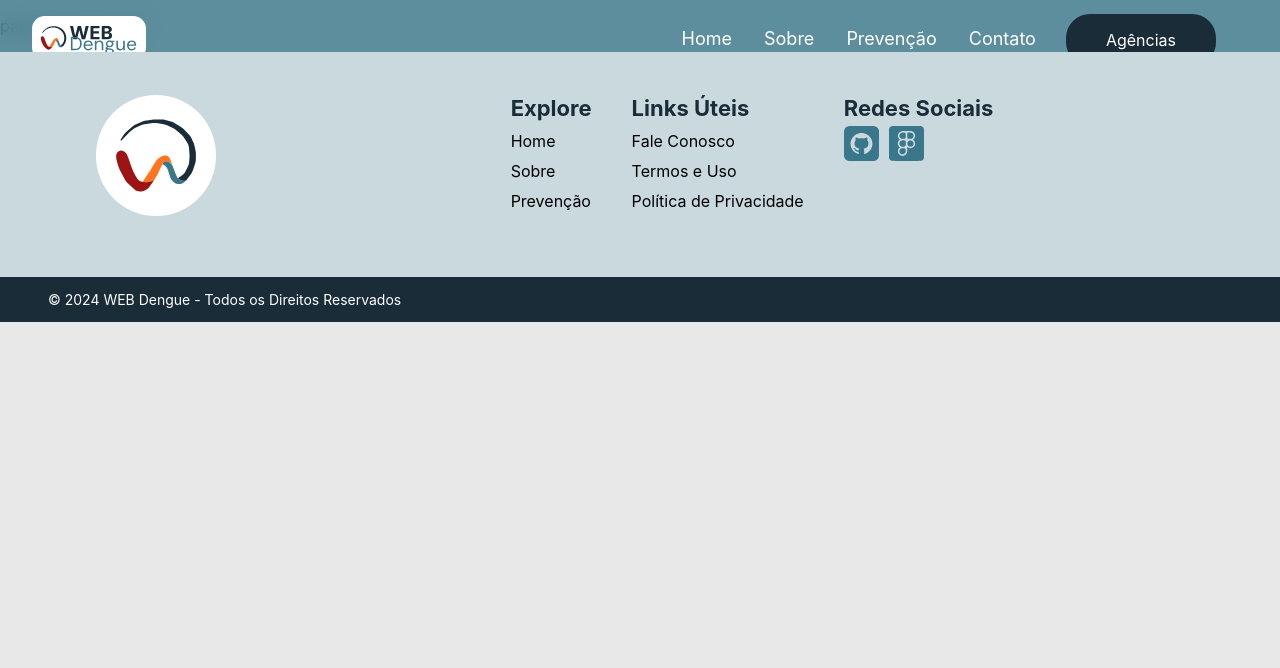
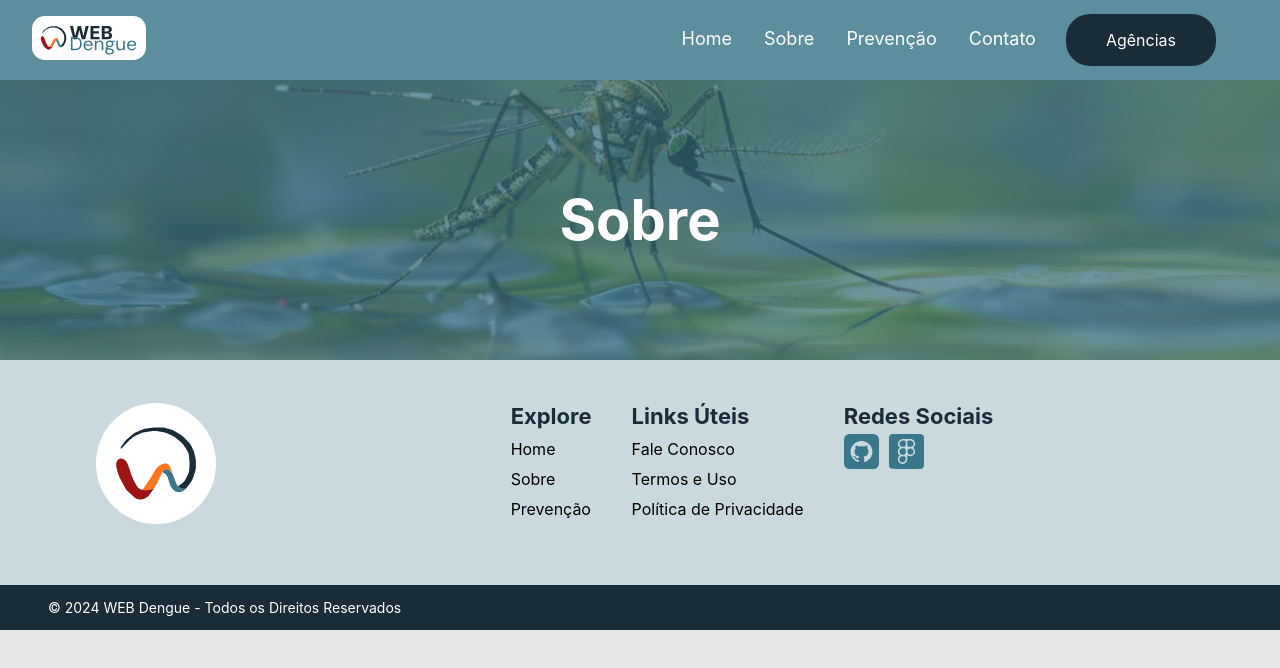
Before and after one commit to vctrwesley/web-dengue, an Angular app: page /usuario/page-sobre in a window 1280 px wide. Shown: the top 668 px of the page. Built offline with nearby package versions, Linux system fonts and the light colour scheme.

Commit message:
modulo shared jundo do componente header das paginas configurado e ja aplicado funcioando

```diff
--- a/src/app/app.module.ts
+++ b/src/app/app.module.ts
@@ -6,17 +6,19 @@ import { AppComponent } from './app.component';
 import { LayoutComponent } from './layout/layout.component';
 import { TemplateModule } from './template/template.module';
 import { SistemaModule } from './sistema/sistema.module';
+import { SharedModule } from './shared/shared.module';
 
 @NgModule({
   declarations: [
     AppComponent,
-    LayoutComponent
+    LayoutComponent,
   ],
   imports: [
     BrowserModule,
     AppRoutingModule,
     TemplateModule,
     SistemaModule,
+    SharedModule
   ],
   providers: [],
   bootstrap: [AppComponent]
--- /dev/null
+++ b/src/app/shared/header/header.component.css
@@ -0,0 +1,24 @@
+.banner-content-title {
+    width: 100%;
+    height: 35vh;
+    background-image: url("/assets/images/header-title.png");
+    background-size: cover;
+    background-position: center;
+    background-repeat: no-repeat;
+    display: flex;
+    align-items: center;
+    justify-content: center;
+    margin-top: 5rem;
+  }
+
+  .title {
+    display: flex;
+    text-align: center;
+  }
+
+  .title h2 {
+    color: var(--color-light);
+    font-size: 56px;
+    text-align: center;
+    margin: 40px;
+  }
--- /dev/null
+++ b/src/app/shared/header/header.component.html
@@ -0,0 +1,7 @@
+<section class="banner-header">
+    <div class="banner-content-title">
+        <div class="title">
+            <h2>{{ title }}</h2>
+        </div>
+    </div>
+</section>
--- a/src/app/sistema/page-contato/page-contato.component.html
+++ b/src/app/sistema/page-contato/page-contato.component.html
@@ -1 +1 @@
-<p>page-contato works!</p>
+<app-header [title]="'Contato'"></app-header>
--- a/src/app/sistema/page-home/page-home.component.css
+++ b/src/app/sistema/page-home/page-home.component.css
@@ -274,6 +274,6 @@
   }
 
   .section-04 {
-    grid-template-columns: 1fr; /* Define uma coluna em telas menores */
+    grid-template-columns: 1fr;
   }
 }
--- a/src/app/sistema/page-prevencao/page-prevencao.component.html
+++ b/src/app/sistema/page-prevencao/page-prevencao.component.html
@@ -1 +1 @@
-<p>page-prevencao works!</p>
+<app-header [title]="'Dicas de prevenção'"></app-header>
--- a/src/app/sistema/page-sobre/page-sobre.component.html
+++ b/src/app/sistema/page-sobre/page-sobre.component.html
@@ -1 +1 @@
-<p>page-sobre works!</p>
+<app-header [title]="'Sobre'"></app-header>
--- a/src/app/sistema/sistema.module.ts
+++ b/src/app/sistema/sistema.module.ts
@@ -6,6 +6,7 @@ import { PageHomeComponent } from './page-home/page-home.component';
 import { PageSobreComponent } from './page-sobre/page-sobre.component';
 import { PagePrevencaoComponent } from './page-prevencao/page-prevencao.component';
 import { PageContatoComponent } from './page-contato/page-contato.component';
+import { SharedModule } from '../shared/shared.module';
 
 
 @NgModule({
@@ -18,6 +19,7 @@ import { PageContatoComponent } from './page-contato/page-contato.component';
   imports: [
     CommonModule,
     SistemaRoutingModule,
+    SharedModule
   ],
 })
 export class SistemaModule { }
```
Also changed, not shown: src/app/shared/header/header.component.ts (added, +11 -0 lines), src/app/shared/shared.module.ts (added, +18 -0 lines), src/assets/images/header-title.png (added), 1 other file (tests, documents, lock files or other folders).
